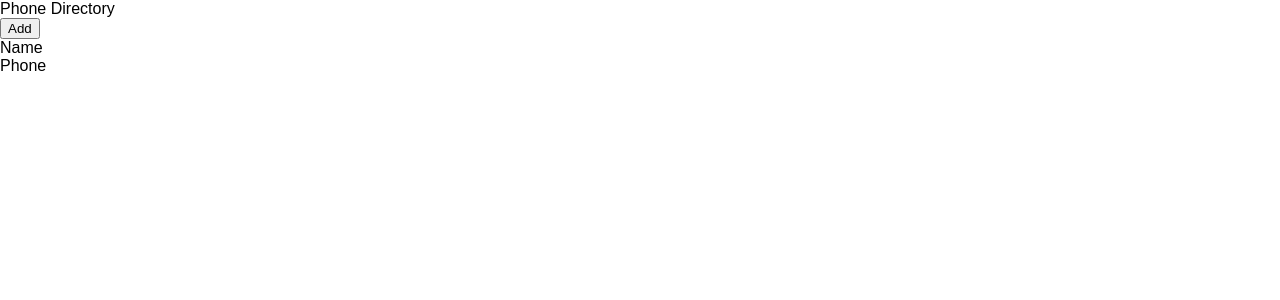
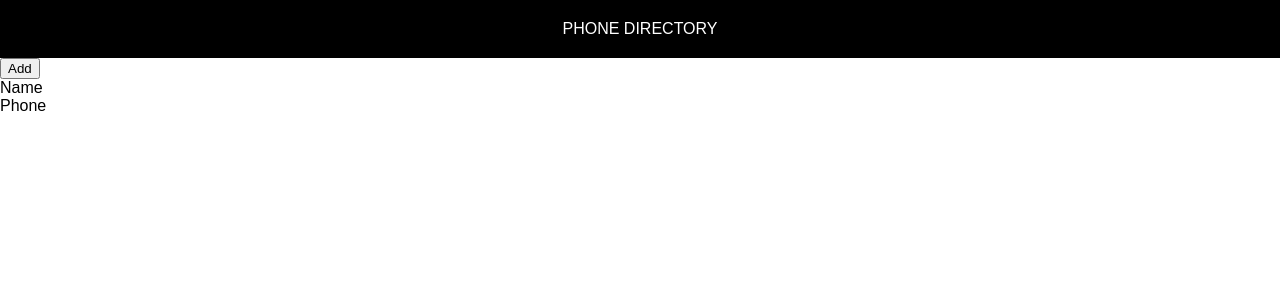
Before and after one commit to swaroopchirravuri/phone-directory, a React (Create React App) app in the folder phone-directory/: page / in a window 1280 px wide. Shown: the top 300 px of the page. Built offline with nearby package versions, Linux system fonts and the light colour scheme.

Commit message:
Styled ‘Header’ (Inline Styling)

```diff
--- a/phone-directory/src/Header.js
+++ b/phone-directory/src/Header.js
@@ -1,9 +1,19 @@
 import React, { Component } from 'react';
 
 const Header = function() {
+    const headerStyle = {
+        textAlign: 'center',
+        padding: 20,
+        background: '#000',
+        color: '#fff',
+        textTransform: 'uppercase'
+     };
     return (
-        <div className="header">
-          Phone Directory
+        //<div className="header" style={{textAlign: 'center', padding: 20, background: '#000', color: '#fff', textTransform: 'uppercase'}}>
+          //Phone Directory
+        //</div>
+        <div style={headerStyle}>
+        Phone Directory
         </div>
     )
  }
```
